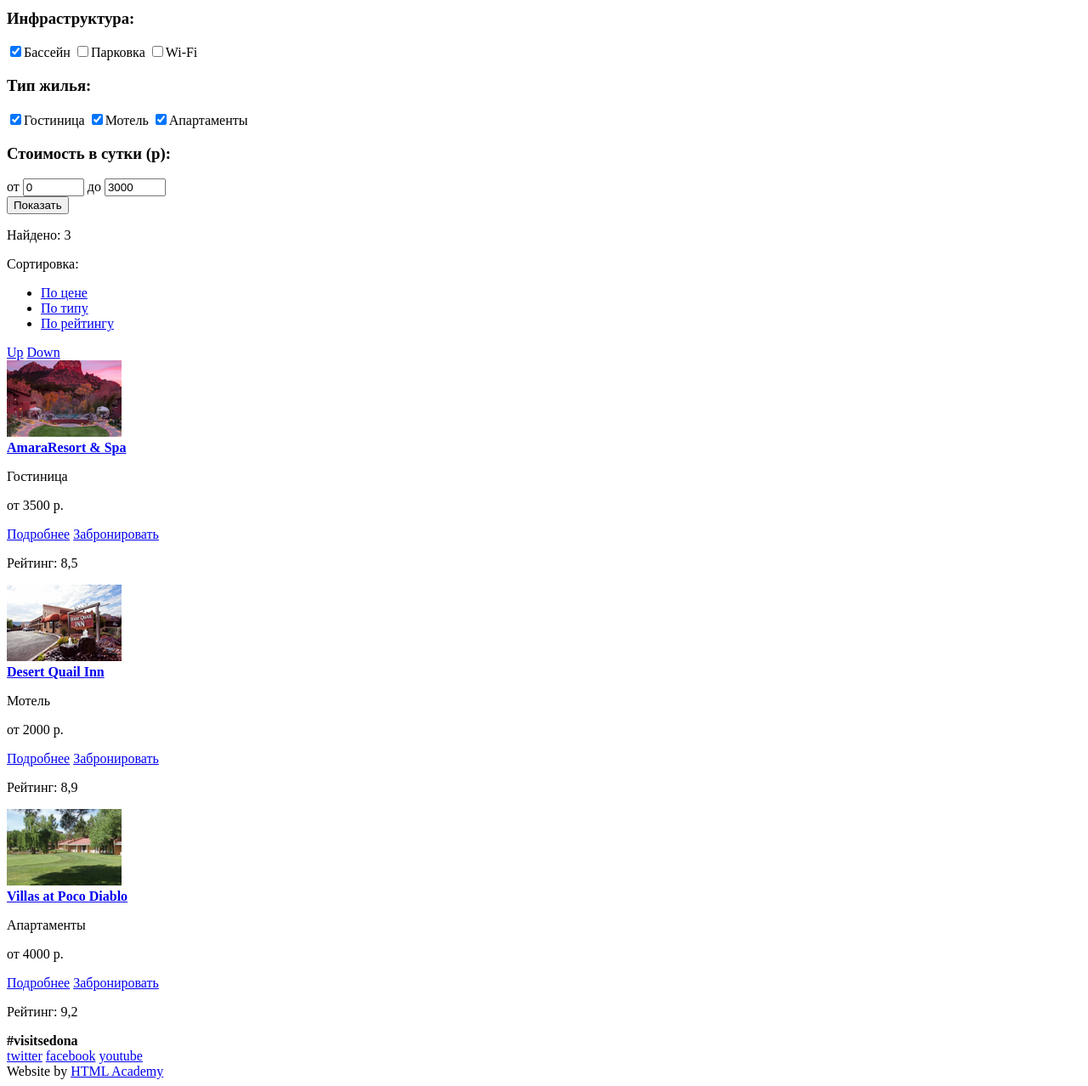
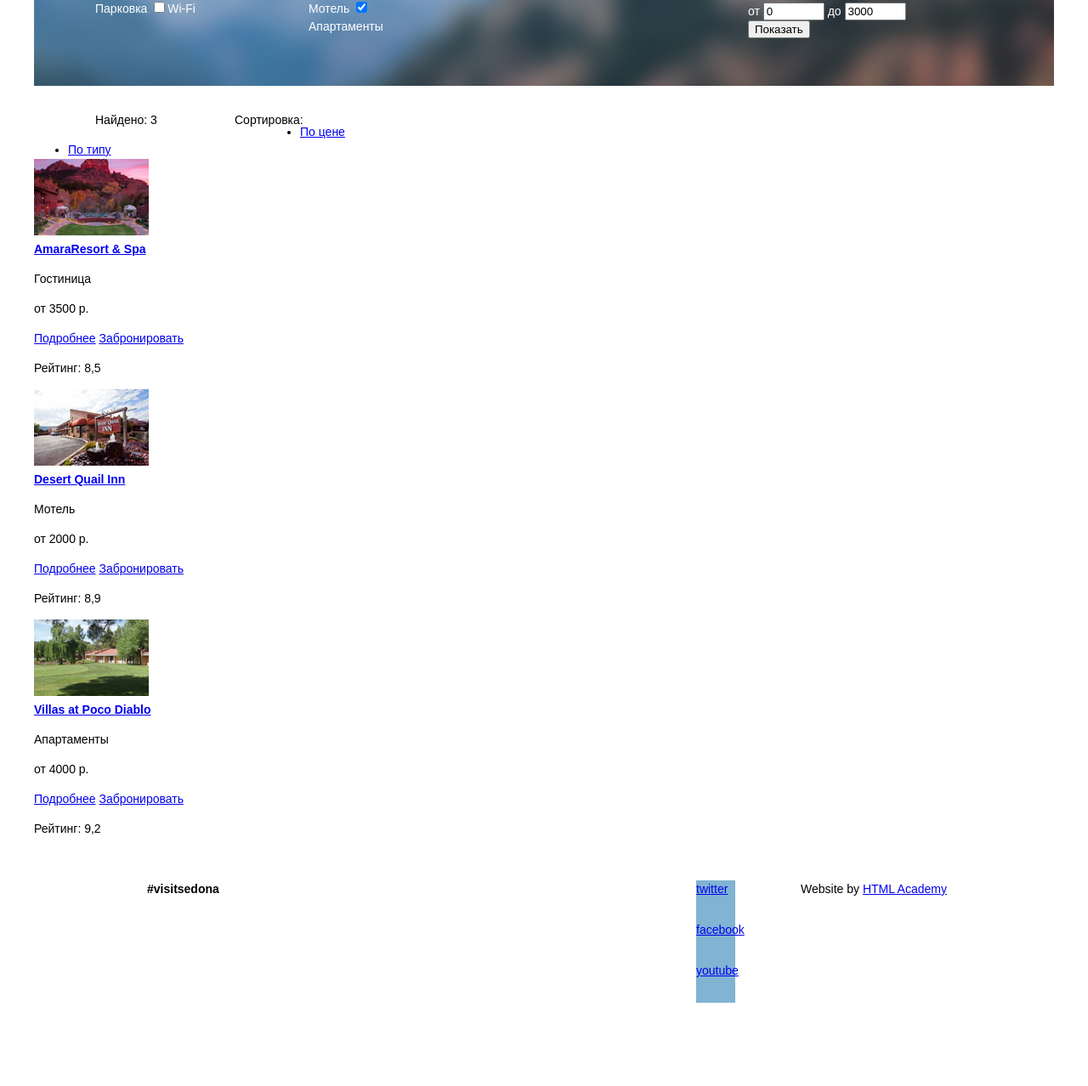
Before and after one commit to Yuri17/343129-sedona, a plain HTML site: page catalog.html in a window 1280 px wide. Shown: the part 186-1464 px from the top of the page at 85% size. After the commit the page ends 1366 px from the top, so only its background shows below. Drawn offline with Linux system fonts and the light colour scheme.

Commit message:
сетка внутренней

```diff
--- a/catalog.html
+++ b/catalog.html
@@ -2,6 +2,7 @@
 	<html lang="ru">
 		<head>
 			<meta charset="utf-8">
+			<link rel="stylesheet" type="text/css" href="css/style.css ">
 			<title>HTML Academy: Седона</title>
 		</head>
 		<body>
@@ -29,10 +30,10 @@
 				</header>
 
 				<main class="main-index">
-					<section class="filters">
+					<section class="filters clearfix">
 						<div class="col col1">
 							<form action="#" method="get" class="filter-category">
-								<h3 class="filter-title">Инфраструктура:</h3>
+								<h2 class="filter-title">Инфраструктура:</h2>
 								<input type="checkbox" id="infrastr1" name="pool" checked><label for="infrastr1">Бассейн</label>
 								<input type="checkbox" id="infrastr2" name="parking"><label for="infrastr2">Парковка</label>
 								<input type="checkbox" id="infrastr3" name="wi-fi"><label for="infrastr3">Wi-Fi</label>
@@ -40,7 +41,7 @@
 						</div>
 						<div class="col col2">
 							<form action="#" method="get" class="filter-category">
-								<h3 class="filter-title">Тип жилья:</h3>
+								<h2 class="filter-title">Тип жилья:</h2>
 								<input type="checkbox" id="type1" name="hotel" checked><label for="type1">Гостиница</label>
 								<input type="checkbox" id="type2" name="motel" checked><label for="type2">Мотель</label>
 								<input type="checkbox" id="type3" name="apartaments" checked><label for="type3">Апартаменты</label>
@@ -48,7 +49,7 @@
 						</div>
 						<div class="col3">
 							<div class="filter-price">
-								<h3 class="filter-title price">Стоимость в сутки (р):</h3>
+								<h2 class="filter-title price">Стоимость в сутки (р):</h2>
 								<div class="filter-price-slider">
 									<label for="price-from">от</label>
 									<input class="min-price" id="price-from" type="number" value="0" min="0" max="5000">
@@ -66,9 +67,7 @@
 							<button class="search-button">Показать</button>
 						</div>
 					</section>
-					<section class="results">
-						<div class="sorting">
-							<div class="sorting-text">
+					<section class="results clearfix">
 						<p class="results-title">Найдено: <span class="quantity">3</span></p>
 						<p class="sorting-title">Сортировка:</p>
 						<ul>
@@ -76,11 +75,9 @@
 							<li><a href="#" class="sort">По типу</a></li>
 							<li><a href="#" class="sort">По рейтингу</a></li>
 						</ul>
-							</div>
 						<div class="sorting-controls">
 							<a class="arrow up" href="#">Up</a>
 							<a class="arrow down" href="#">Down</a>
-							</div>
 						</div>
 					</section>
 					<section class="items">
--- a/css/style.css
+++ b/css/style.css
@@ -31,6 +31,14 @@ h2 {
 	margin-right: auto;
 }
 
+/*Header*/
+
+.main-header {
+	width: 100%;
+	min-height: 56px;
+	vertical-align: middle;
+}
+
 .menu-logo {
 	position: absolute;
 	top: 0;
@@ -58,6 +66,8 @@ h2 {
 .menu li:nth-child(4) {
 	float: right;
 }
+
+/*Main*/
 
 .card {
 	position: relative;
@@ -100,15 +110,21 @@ h2 {
 	margin-right: auto;
 }
 
+.main-information {
+	width: 100%;
+	height: 256px;
+}
+
 .description {
 	float: left;
 	width: 400px;
-	min-height: 262px;
+	min-height: 256px;
 }
 
 .view {
 	float: right;
 	width: 800px;
+	height: 256px;
 }
 
 .description-features {
@@ -171,6 +187,7 @@ h2 {
 }
 
 .view.left {
+	height: 256px;
 	float: left;
 }
 
@@ -183,6 +200,7 @@ h2 {
 	width: 400px;
 	min-height: 256px;
 	padding: 45px;
+	background-color: #eeeeee;
 }
 
 .area,
@@ -216,6 +234,9 @@ h2 {
     text-align: center;
 }
 
+
+/* Форма поиска*/
+
 .search {
 	position: relative;
 	padding-top: 55px;
@@ -230,7 +251,7 @@ h2 {
 	margin-top: 28px;
 	margin-left: auto;
 	margin-right: auto;
-	margin-bottom: 130px;
+	margin-bottom: 115px;
 	line-height: 24px;
 	text-align: center;
 }
@@ -315,3 +336,104 @@ h2 {
 	padding: 0;
 	margin: 0;
 }
+
+/*Карта*/
+
+.map {
+	width: 100%;
+	height: 593px;
+}
+
+/*Футер*/
+
+.main-footer {
+	width: 100%;
+	padding: 0;
+	padding-top: 36px;
+	padding-bottom: 36px;
+}
+
+.section-one {
+	float: left;
+	width: 136px;
+	height: 48px;
+	margin-left: 133px;
+}
+
+.footer-social {
+	float: left;
+	width: 150px;
+	height: 48px;
+	margin-left: 255px;
+}
+
+.footer-copyright {
+	float: right;
+	width: 196px;
+	height: 48px;
+	margin-right: 102px;
+}
+
+a.footer-social {
+	width: 46px;
+	height: 48px;
+	background-color: #81b3d2;
+}
+
+/*======================================================
+				Catalog
+======================================================*/
+
+.filters {
+	width: 100%;
+	height: 217px;
+	background-color: #7aadff;
+	background: url("../img/filter-background.jpg") no-repeat;
+}
+
+.col {
+	float: left;
+	width: 273px;
+	padding: 32px;
+	color: #ffffff;
+}
+
+.col1 {
+	padding-left: 72px;
+	padding-right: 60px;
+}
+
+.col2 {
+	padding-left: 50px;
+	padding-right: 80px;
+}
+
+.col3 {
+	float: right;
+	width: 322px;
+	margin-right: 70px;
+	padding: 32px;
+	padding-right: 70px;
+	color: #ffffff;
+}
+
+.results {
+	width: 100%;
+	height: 86px;
+	padding-top: 30px;
+	padding-bottom: 30px;
+}
+
+.results-title {
+	float: left;
+	width: 140px;
+	margin: 0;
+	margin-left: 72px;
+}
+
+.sorting-title {
+	float: left;
+	width: 77px;
+	margin: 0;
+	margin-left: 24px;
+}
--- a/index.html
+++ b/index.html
@@ -2,7 +2,7 @@
 	<html lang="ru">
 		<head>
 			<meta charset="utf-8">
-			<link rel="stylesheet" type="text/css" href="css/style.css ">
+
 			<title>HTML Academy: Седона</title>
 		</head>
 		<body>
@@ -100,6 +100,9 @@
 					<section class="search">
 						<h2 class="search-title">Заинтересовались?</h2>
 						<p class="search-text">Укажите предполагаемые даты поездки,<br> и мы покажем вам лучшие предложения гостиниц в седоне</p>
+						<div class="map">
+							<img src="img/map.jpg" alt="Карта Седоны" width="1200" height="593">
+						</div>
 						<div class="search-block">
 							<div class="search-form">
 								<form method="post" action="\search">
@@ -140,13 +143,10 @@
 								</form>
 							</div>
 						</div>
-						<div class="map">
-							<img src="img/map.jpg" alt="Карта Седоны" width="1200" height="593">
-						</div>
 					</section>
 				</main>
 
-				<footer class="main-footer">
+				<footer class="main-footer clearfix">
 					<section class="section-one">
 						<a class="hashtag"><b>#visitsedona</b></a>
 					</section>
```
Also changed, not shown: img/filter-background.jpg (renamed from img/filter background.jpg). Lines whose indentation alone changed are shown as unchanged.
